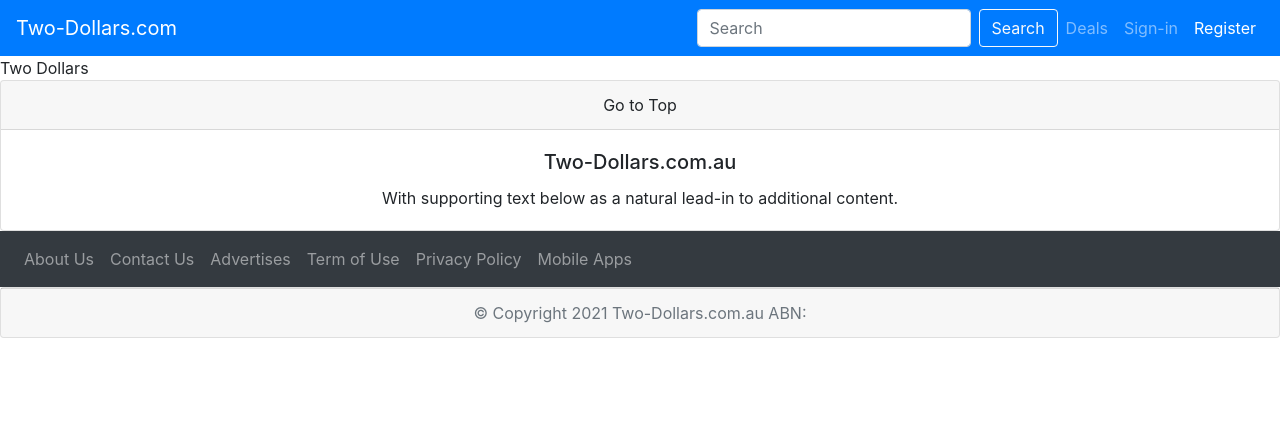
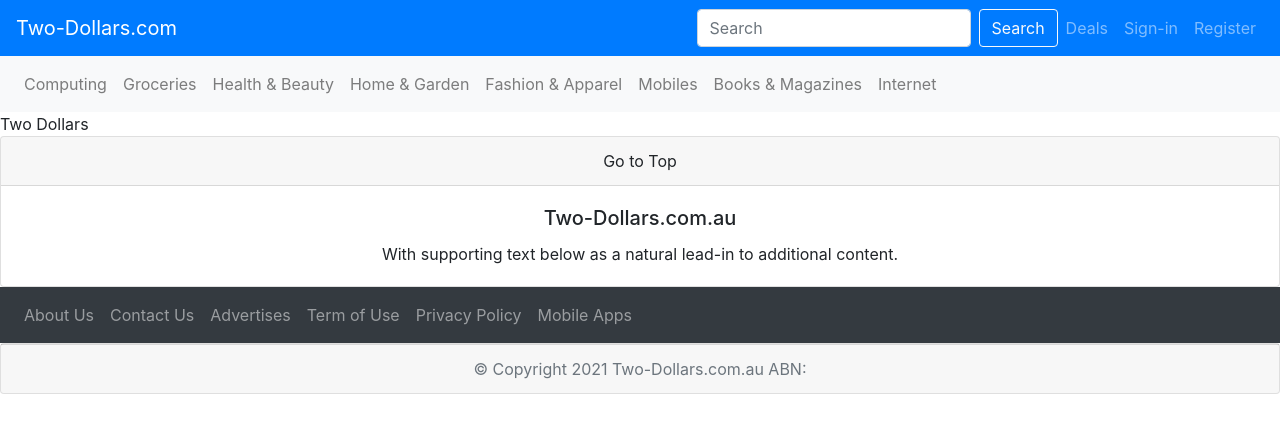
Before and after one commit to bonnak/2dollarshop, a Next.js app: page / in a window 1280 px wide. Shown: the top 432 px of the page. Built offline with nearby package versions, Linux system fonts and the light colour scheme.

Commit message:
added sub navbar on the header

```diff
--- a/components/PageHeader.js
+++ b/components/PageHeader.js
@@ -1,4 +1,4 @@
-import { Navbar, Nav, Form, FormControl, Button } from 'react-bootstrap';
+import { Navbar, Nav, Form, FormControl, Button, Container } from 'react-bootstrap';
 
 export default function PageHeader() {
   return <header>
@@ -10,7 +10,7 @@
           <FormControl type="text" placeholder="Search" className="mr-sm-2" />
           <Button variant="outline-light">Search</Button>
         </Form>
-        <Nav activeKey="/register">
+        <Nav>
           <Nav.Item>
             <Nav.Link href="/home">Deals</Nav.Link>
           </Nav.Item>
@@ -23,5 +23,33 @@
         </Nav>
       </Navbar.Collapse>
     </Navbar>
+    <Navbar expand="lg" variant="light" bg="light">
+      <Nav>
+        <Nav.Item>
+          <Nav.Link href="/#">Computing</Nav.Link>
+        </Nav.Item>
+        <Nav.Item>
+          <Nav.Link href="/#">Groceries</Nav.Link>
+        </Nav.Item>
+        <Nav.Item>
+          <Nav.Link href="/#">Health &amp; Beauty</Nav.Link>
+        </Nav.Item>
+        <Nav.Item>
+          <Nav.Link href="/computing">Home &amp; Garden</Nav.Link>
+        </Nav.Item>
+        <Nav.Item>
+          <Nav.Link href="/computing">Fashion &amp; Apparel</Nav.Link>
+        </Nav.Item>
+        <Nav.Item>
+          <Nav.Link href="/computing">Mobiles</Nav.Link>
+        </Nav.Item>
+        <Nav.Item>
+          <Nav.Link href="/computing">Books &amp; Magazines</Nav.Link>
+        </Nav.Item>
+        <Nav.Item>
+          <Nav.Link href="/computing">Internet</Nav.Link>
+        </Nav.Item>
+      </Nav>
+    </Navbar>
   </header>;
 }
```
